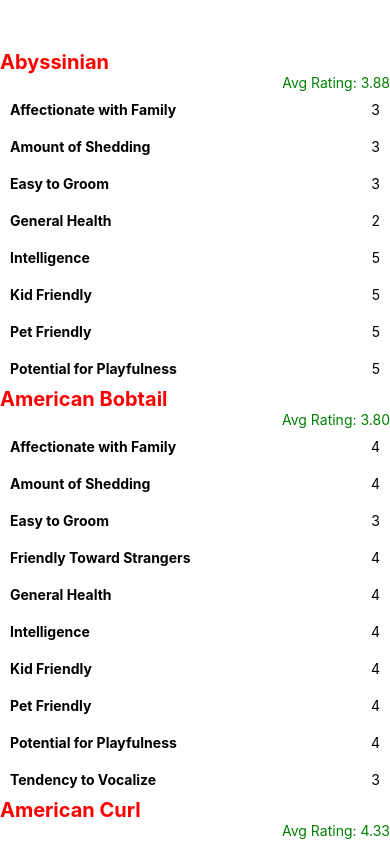
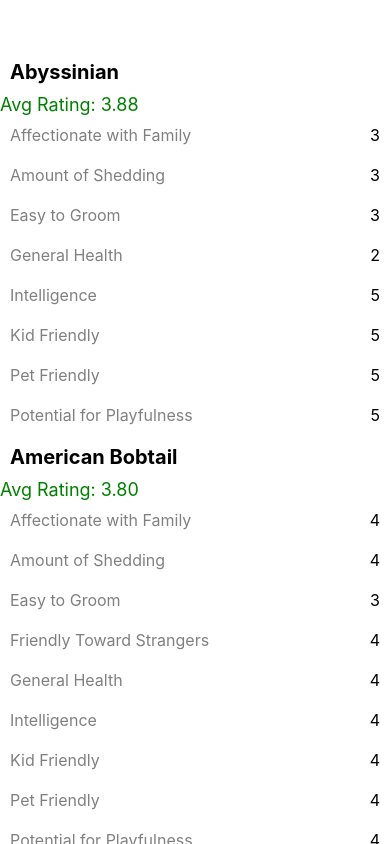
Before and after one commit to Andrew32A/ACS-3340-by-breed, a React Native app: screen / in a window 390 px wide. Built offline with nearby package versions, Linux system fonts and the light colour scheme.

Commit message:
completed challenge 5

```diff
--- a/App.js
+++ b/App.js
@@ -63,7 +63,7 @@ const styles = StyleSheet.create({
   breedName: {
     fontSize: 20,
     fontWeight: "bold",
-    color: "red",
+    padding: 10,
   },
   propertyContainer: {
     flexDirection: "row",
@@ -71,15 +71,14 @@ const styles = StyleSheet.create({
     padding: 10,
   },
   propertyKey: {
-    fontWeight: "bold",
+    fontSize: 16,
+    color: "grey",
   },
   propertyValue: {
-    flex: 1,
-    textAlign: "right",
+    fontSize: 16,
   },
   averageRating: {
-    flex: 1,
-    textAlign: "right",
+    fontSize: 18,
     color: "green",
   },
 });
```
